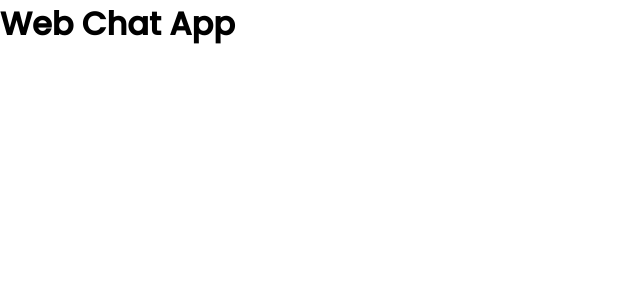
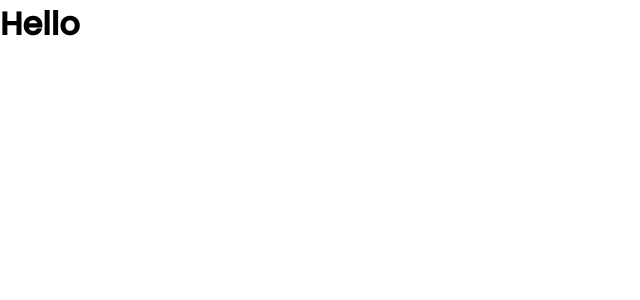
Before and after one commit to RicardoSXAV/web-chat-clone, a React (Create React App) app: page / in a window 1280 px wide. Shown: the top 300 px of the page, without its empty margins (0-640 px from the left). Built offline with nearby package versions, Linux system fonts and the light colour scheme.

Commit message:
Creating grid layout

```diff
--- a/src/App.tsx
+++ b/src/App.tsx
@@ -1,11 +1,12 @@
 import React from "react";
+import GlobalStyles from "./styles/GlobalStyles";
 
-import GlobalStyles from "./styles/GlobalStyles";
+import Home from "./screens/Home";
 
 function App() {
   return (
     <>
-      <h1>Web Chat App</h1>
+      <Home />
 
       <GlobalStyles />
     </>
--- /dev/null
+++ b/src/screens/Home/index.tsx
@@ -0,0 +1,7 @@
+import React from "react";
+
+const Home: React.FC = () => {
+  return <h1>Hello</h1>;
+};
+
+export default Home;
--- a/src/styles/GlobalStyles.ts
+++ b/src/styles/GlobalStyles.ts
@@ -7,7 +7,18 @@ export default createGlobalStyle`
         box-sizing: border-box;
     }
 
+    html, body, #root {
+        height: 100%;
+    }
+
     *, button, input {
-        font-family: 'Poppins', 'sans-serif';
+        font-family: 'Poppins', sans-serif;
+
+        border: 0;
+        outline: 0;
+    }
+
+    :root {
+        --white: #FFFFFF;
     }
 `;
```
Also changed, not shown: src/components/Layout/index.tsx (added, +9 -0 lines), src/components/Layout/styles.ts (added, +15 -0 lines), src/components/UserOptions/index.tsx (added, +9 -0 lines), src/components/UserOptions/styles.ts (added, +11 -0 lines), tsconfig.json (+9 -3 lines).
